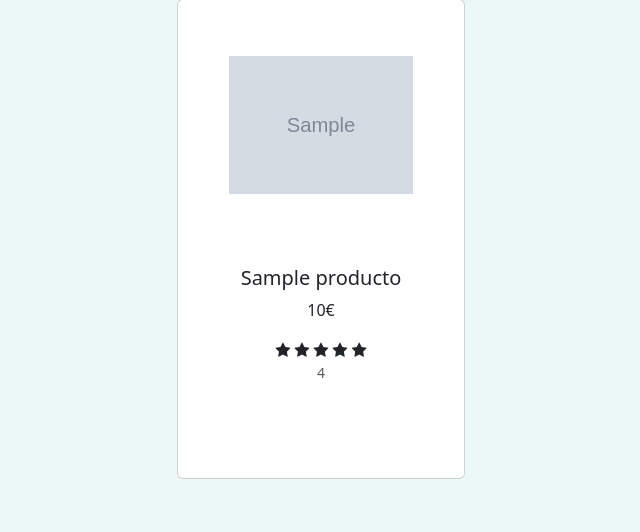
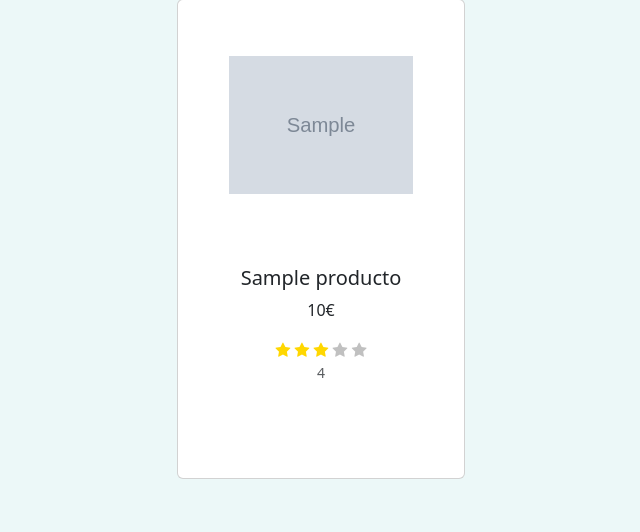
Before and after one commit to adelahera/virtual-shop, a Django app: template e-commerce/templates/shop/index.html in a window 1280 px wide. Shown: the part 249-781 px from the top of the page, without its empty margins (319-959 px from the left). Run offline with Django 4.2, Linux system fonts and the light colour scheme; the template is opened without the code that fills it: most values are stand-ins (such as "Sample title", 1, 10 or a date in 2020); grey boxes marked "Sample" are stand-in pictures.

Commit message:
añade color a las estrellas

```diff
--- a/e-commerce/static/src/styles.css
+++ b/e-commerce/static/src/styles.css
@@ -38,3 +38,11 @@
 .card-container:hover {
     transform: translateY(-10px);
 }
+
+.checked {
+    color: gold; /* Color para estrellas marcadas */
+}
+
+.sp span:not(.checked) {
+    color: silver;
+}
```
